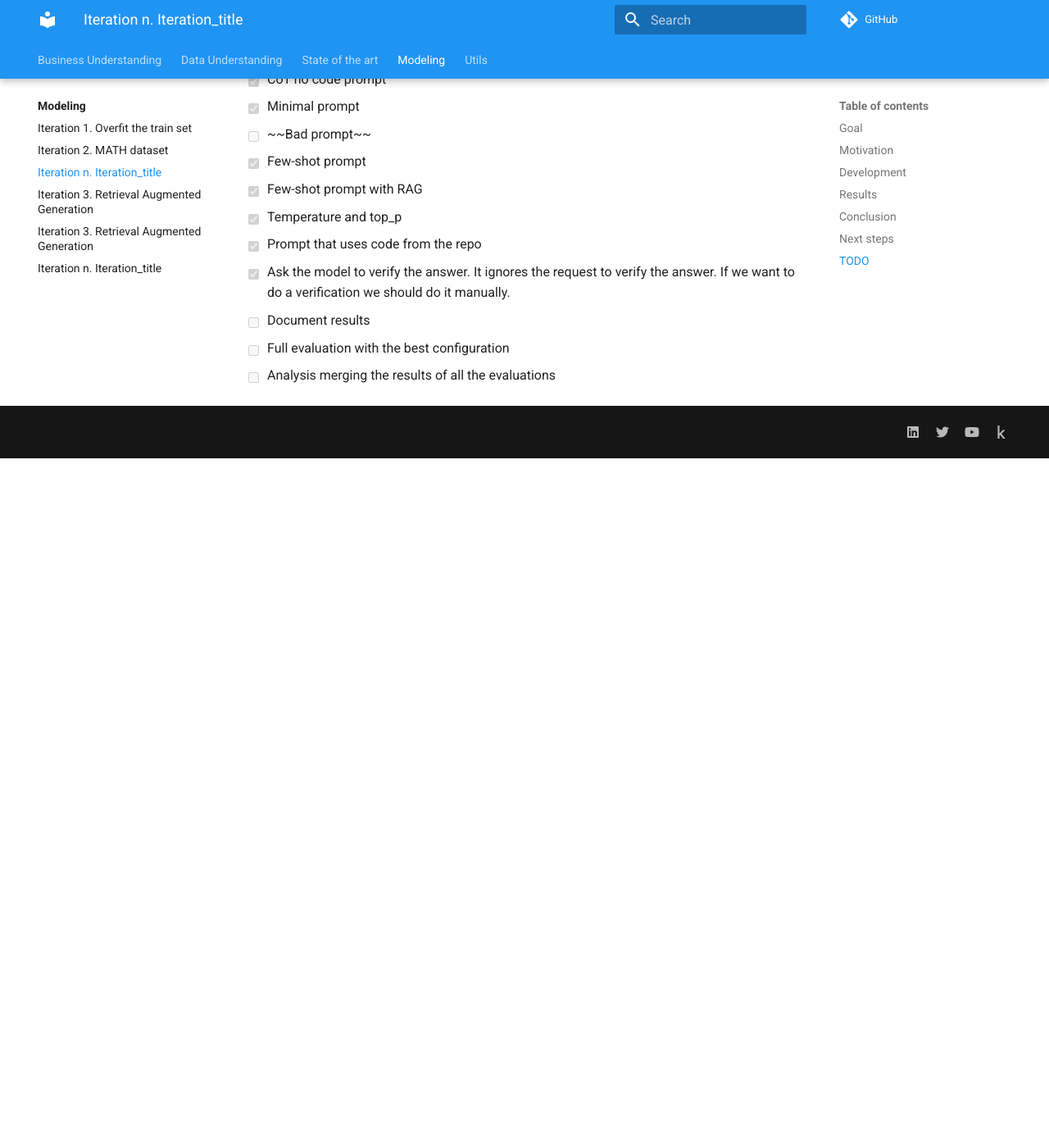
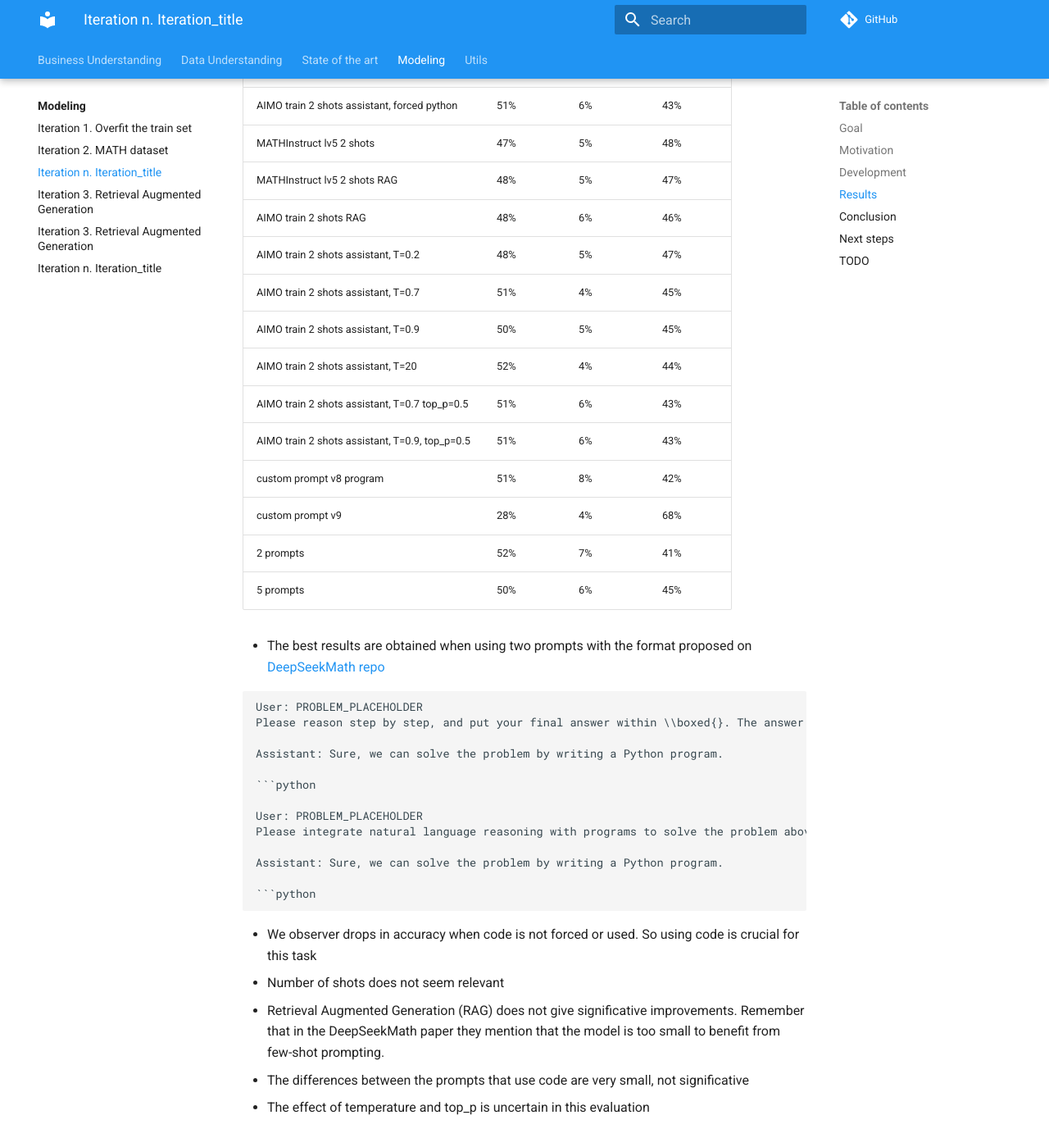
Before and after one commit to ironbar/aimo, an MkDocs documentation site: the page built from docs/modeling/Iteration_03_prompt_engineering.md, in a window 1280 px wide and 1400 px high, scrolled down 1744 px. Shown: the whole window at 82% size. Built offline with MkDocs 1.6.1 and Material for MkDocs 9.7.7, drawn with Linux system fonts in a browser that asks for light colours; comment, search, counter and statistics services are not loaded; before the commit the page ends 2303 px from its top, so only the background shows below that; some of the changed text lies outside the part shown.

Commit message:
updated documentation

````diff
--- a/docs/modeling/Iteration_03_prompt_engineering.md
+++ b/docs/modeling/Iteration_03_prompt_engineering.md
@@ -27,6 +27,67 @@ I need to improve from my current 21 on LB score to 27, that is a +12% in accura
 
 ## Results
 
+A total of 29 experiments have been run and the results can be seen on this [Google Sheet](https://docs.google.com/spreadsheets/d/1GgHY7C09sKe5qqVuubXWIYllxMZY5PWAHT54cc_NOIU/edit#gid=1082486122&range=A5).
+All the experiments used 580 Math level 5 problems, 5 repetitions with the hope that the accuracy when
+using 5 repetitions will correlate with the accuracy of using 25 or 30 repetitions.
+
+| experiment                                     | correct | unanswered | wrong |
+|------------------------------------------------|---------|------------|-------|
+| public notebook prompts                        | 45%     | 5%         | 50%   |
+| forced python public prompts                   | 48%     | 9%         | 44%   |
+| custom prompt v1                               | 48%     | 8%         | 44%   |
+| custom prompt v2 below                         | 47%     | 5%         | 48%   |
+| custom prompt v3 list                          | 48%     | 5%         | 47%   |
+| custom prompt v4                               | 47%     | 6%         | 47%   |
+| cot no code                                    | 29%     | 3%         | 68%   |
+| minimal prompt                                 | 28%     | 4%         | 68%   |
+| AIMO train 2 shots                             | 52%     | 5%         | 43%   |
+| AIMO train 4 shots                             | 52%     | 6%         | 42%   |
+| MathInstruct 2 shots                           | 46%     | 6%         | 48%   |
+| custom prompt v5 assistant                     | 50%     | 9%         | 41%   |
+| custom prompt v6 easy                          | 49%     | 6%         | 45%   |
+| custom prompt v7                               | 48%     | 7%         | 46%   |
+| AIMO train 2 shots assistant                   | 52%     | 4%         | 45%   |
+| AIMO train 2 shots assistant, forced python    | 51%     | 6%         | 43%   |
+| MATHInstruct lv5 2 shots                       | 47%     | 5%         | 48%   |
+| MATHInstruct lv5 2 shots RAG                   | 48%     | 5%         | 47%   |
+| AIMO train 2 shots RAG                         | 48%     | 6%         | 46%   |
+| AIMO train 2 shots assistant, T=0.2            | 48%     | 5%         | 47%   |
+| AIMO train 2 shots assistant, T=0.7            | 51%     | 4%         | 45%   |
+| AIMO train 2 shots assistant, T=0.9            | 50%     | 5%         | 45%   |
+| AIMO train 2 shots assistant, T=20             | 52%     | 4%         | 44%   |
+| AIMO train 2 shots assistant, T=0.7 top_p=0.5  | 51%     | 6%         | 43%   |
+| AIMO train 2 shots assistant, T=0.9, top_p=0.5 | 51%     | 6%         | 43%   |
+| custom prompt v8 program                       | 51%     | 8%         | 42%   |
+| custom prompt v9                               | 28%     | 4%         | 68%   |
+| 2 prompts                                      | 52%     | 7%         | 41%   |
+| 5 prompts                                      | 50%     | 6%         | 45%   |
+
+- The best results are obtained when using two prompts with the format proposed on [DeepSeekMath repo](https://github.com/deepseek-ai/DeepSeek-Math/tree/main/evaluation)
+
+```
+User: PROBLEM_PLACEHOLDER
+Please reason step by step, and put your final answer within \\boxed{}. The answer is a non negative integer.
+
+Assistant: Sure, we can solve the problem by writing a Python program.
+
+```python
+
+User: PROBLEM_PLACEHOLDER
+Please integrate natural language reasoning with programs to solve the problem above, and put your final answer within \\boxed{}. The answer is a non negative integer.
+
+Assistant: Sure, we can solve the problem by writing a Python program.
+
+```python
+```
+
+- We observer drops in accuracy when code is not forced or used. So using code is crucial for this task
+- Number of shots does not seem relevant
+- Retrieval Augmented Generation (RAG) does not give significative improvements. Remember that in the
+  DeepSeekMath paper they mention that the model is too small to benefit from few-shot prompting.
+- The differences between the prompts that use code are very small, not significative
+- The effect of temperature and top_p is uncertain in this evaluation
+
 ## Conclusion
 
 After a week and more than 20 experiments before I have not been able to improve LB score with prompt engineering. How could I improve?
@@ -42,7 +103,8 @@ After a week and more than 20 experiments before I have not been able to improve
 - Answer selection. Instead of relying on votes, I might use a model to select the best answer.
 - Maybe rewriting the problem in a more clear way could help sometimes. I could create a dataset with rewritten problems and test the accuracy on it.
 
-Score of 22 when increasing temperature to 0.9, probably luck.
+Score of 22 when increasing temperature to 0.9, it was luck because submitting the same version of the
+notebook returned the following score distribution: `[21, 22, 18, 17, 15]`
 
 ## Next steps
 
@@ -60,6 +122,7 @@ Score of 22 when increasing temperature to 0.9, probably luck.
   - [x] Temperature and top_p
   - [x] Prompt that uses code from the repo
   - [x] Ask the model to verify the answer. It ignores the request to verify the answer. If we want to do a verification we should do it manually.
-- [ ] Document results
+- [x] Document results
 - [ ] Full evaluation with the best configuration
 - [ ] Analysis merging the results of all the evaluations
+- [ ] I might drop the problems that do not receive any correct answer. This will allow to speedup evaluation.
````
